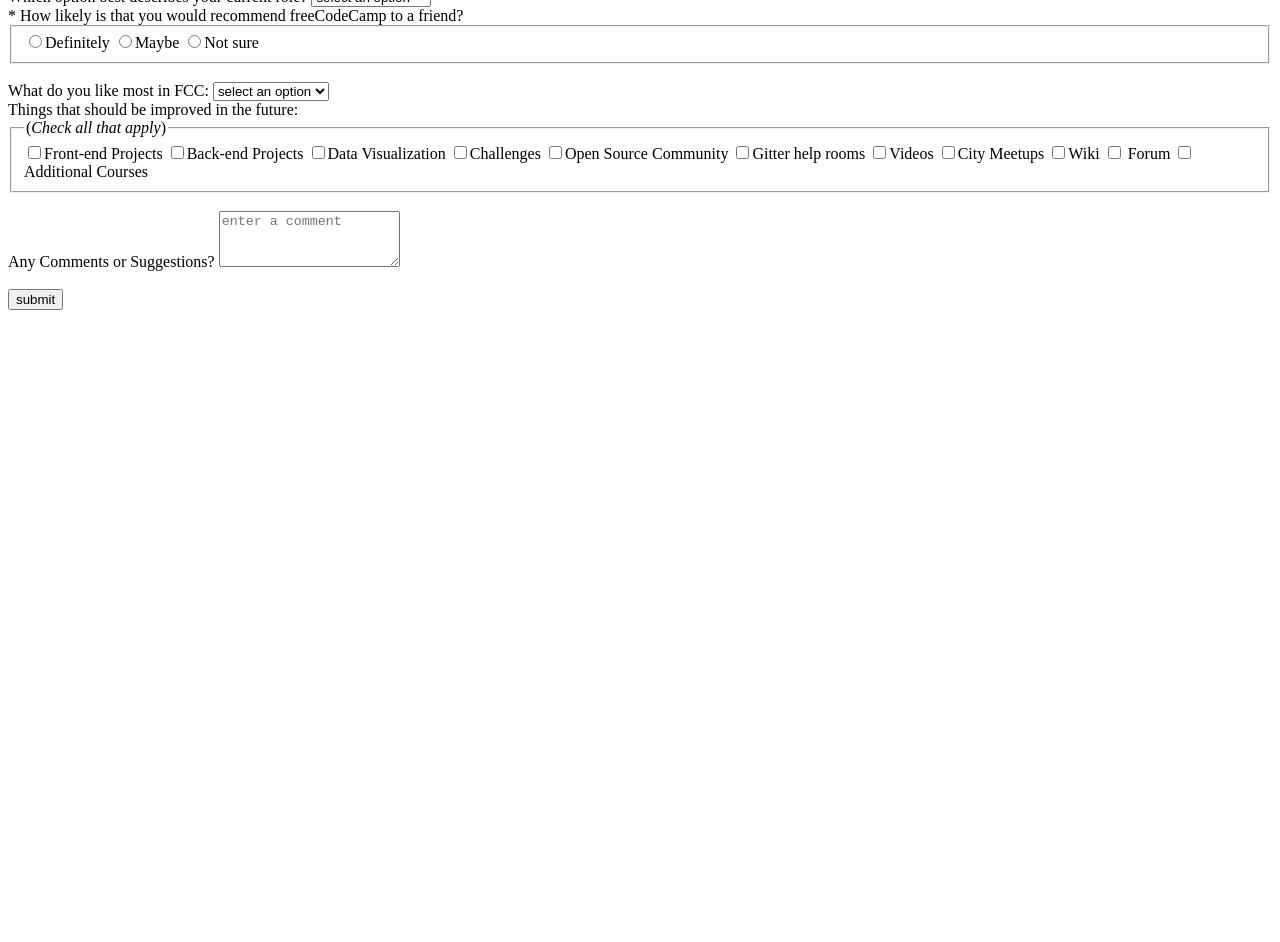
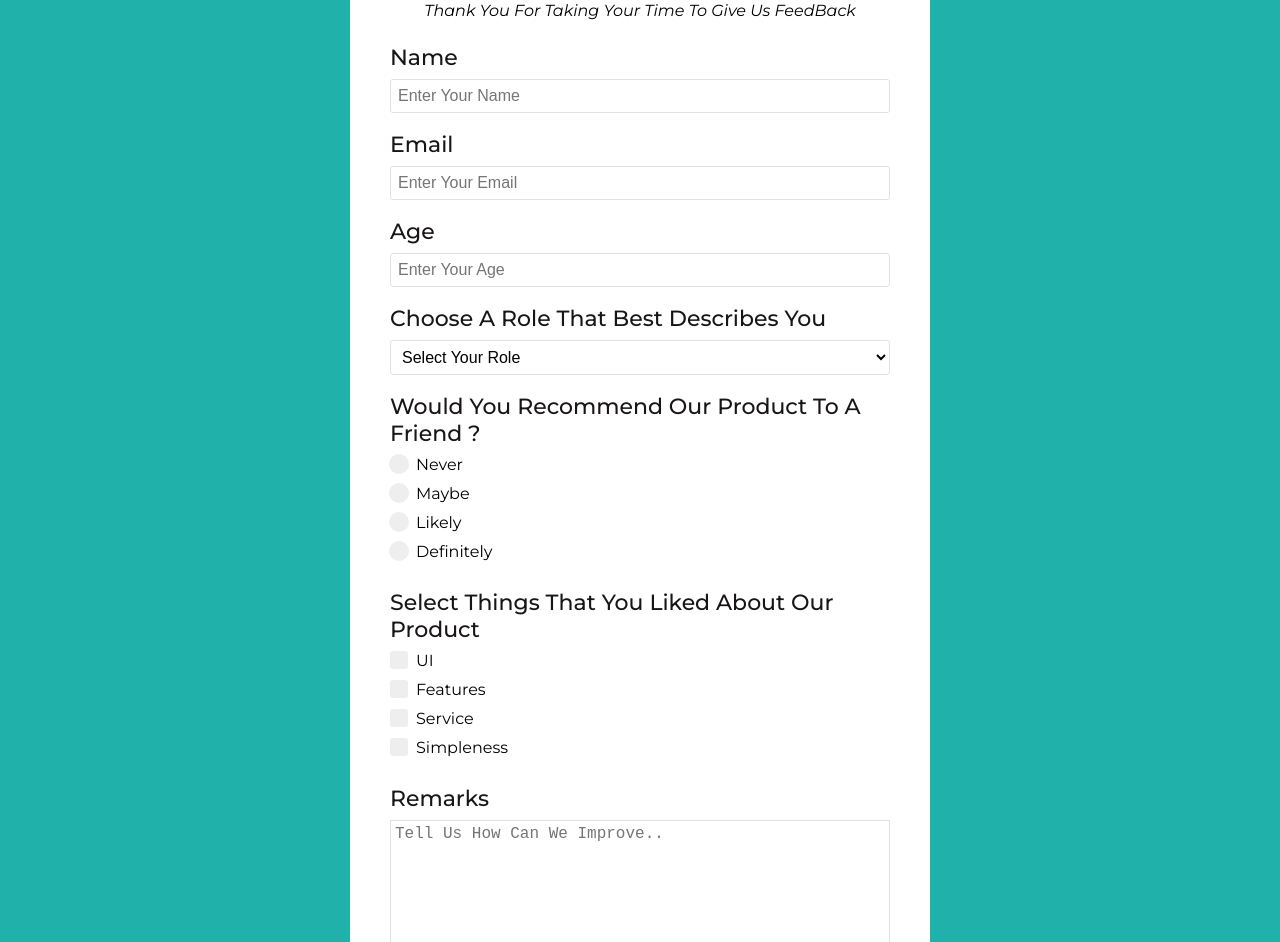
Before and after one commit to DavidDimasPatty/DavidDimasPatty-Practice-Challenge---Automated-Tester, a website: page public/page/survey.html in a window 1280 px wide. Shown: the part 142-1084 px from the top of the page. Before the commit the page ends 800 px from the top, so only its background shows below. Drawn offline with Linux system fonts and the light colour scheme.

Commit message:
change styling

```diff
--- a/public/page/index.css
+++ b/public/page/index.css
@@ -1,4 +1,12 @@
-
+body {
+    margin: 40px 0 40px 0;
+    padding: 0;
+    border: none;
+    outline: none;
+    /* background-color: #eee; */
+    background-color: lightseagreen;
+    box-shadow: none;
+   }
 #popupbox{
 margin: 0;
 margin-left: 40%;
@@ -9,12 +17,28 @@
 height: 150px;
 position: absolute;
 background: #FBFBF0;
-border: solid #000000 2px;
+border-radius: 15px;
 z-index: 9;
 font-family: arial;
 visibility: hidden;
+font-family: 'Montserrat', -apple-system, BlinkMacSystemFont, 'Segoe UI', 'Roboto', 'Helvetica Neue', Arial, sans-serif;
+font-size: 20px;
 }
 #wrong{
 color: red;
 visibility: hidden;
+font-size: 15px;
+margin-top: 10px;
+margin-bottom: 10px;
 }
+#submit {
+    width: 100%;
+    display: block;
+    height: 40px;
+    background-color: #191516;
+    border: none;
+    font-weight: bold;
+    font-size: 20px;
+    color: white;
+    box-sizing: border-box;
+}
--- a/public/page/success.css
+++ b/public/page/success.css
@@ -0,0 +1,91 @@
+body {
+    margin: 40px 0 40px 0;
+    padding: 0;
+    border: none;
+    outline: none;
+    /* background-color: #eee; */
+    background-color: lightseagreen;
+    box-shadow: none;
+    font-family: 'Montserrat', -apple-system, BlinkMacSystemFont, 'Segoe UI', 'Roboto', 'Helvetica Neue', Arial, sans-serif;
+}
+
+main {
+    background-color: white;
+    padding: 10px 40px 40px 40px;
+    display: block;
+    text-align: left;
+    max-width: 500px;
+    margin: auto;
+    border-radius: 10px;
+
+    text-align: center;
+}
+
+h1 {
+    font-size: 40px;
+    color: #191516;
+    font-weight: bold;
+}
+
+@media (max-width: 540px) {
+ main {
+        max-width: 380px;
+    }
+}
+@media (max-width: 460px) {
+    main {
+        max-width: 280px;
+    }
+    h1 {
+        font-size: 32px;
+    }
+    #description {
+        font-size: 15px;
+    }
+    form {
+        font-size: 18px;
+    }
+    #name, #email, #number, #dropdown, textarea {
+        font-size: 15px;
+    }
+    [type="radio"]+label, [type="checkbox"]+label>span {
+        font-size: 15px;
+    }
+}
+
+@media (max-width: 375px) {
+ main {
+        max-width: 260px;
+        padding: 10px 30px 30px 40px;
+    }
+    h1 {
+        font-size: 28px;
+    }
+    #description {
+        font-size: 12px;
+    }
+    form {
+        font-size: 15px;
+    }
+    #name, #email, #number, #dropdown, textarea {
+        font-size: 12px;
+    }
+    [type="radio"]+label, [type="checkbox"]+label>span {
+        font-size: 12px;
+    }
+    button {
+        font-size: 18px;
+    }
+}
+
+@media (max-width: 320px) {
+ main {
+        max-width: 220px;
+    }
+}
+
+@media (max-width: 280px) {
+ main {
+        max-width: 180px;
+    }
+}
--- a/public/page/survey.css
+++ b/public/page/survey.css
@@ -0,0 +1,293 @@
+body {
+    margin: 40px 0 40px 0;
+    padding: 0;
+    border: none;
+    outline: none;
+    /* background-color: #eee; */
+    background-color: lightseagreen;
+    box-shadow: none;
+    font-family: 'Montserrat', -apple-system, BlinkMacSystemFont, 'Segoe UI', 'Roboto', 'Helvetica Neue', Arial, sans-serif;
+}
+
+main {
+    background-color: white;
+    padding: 10px 40px 40px 40px;
+    display: block;
+    text-align: left;
+    max-width: 500px;
+    margin: auto;
+    border-radius: 10px;
+}
+
+header {
+    text-align: center;
+}
+
+h1 {
+    font-size: 40px;
+    color: #191516;
+    font-weight: bold;
+}
+
+form {
+    display: flex;
+    flex-direction: column;
+    font-size: 22px;
+}
+
+#name, #email, #number, #dropdown {
+    outline: none;
+    width: 100%;
+    padding: 7px;
+    font-size: 16px;
+    border: 1px solid #dee2e6;
+    border-radius: 3px;
+    background-color: white;
+    box-sizing: border-box;
+}
+
+#dropdown, option {
+    outline: none;
+}
+
+select {
+    padding: 7px;
+}
+
+textarea {
+    display: block;
+}
+
+.form-group {
+    padding: 8px 0;
+    margin-bottom: 2px;
+}
+
+.form-group>label {
+    margin-bottom: 8px;
+    color: #191516;
+    display: block;
+    font-weight: 500;
+}
+
+[type="checkbox"]+label>span, [type="radio"]+label {
+    font-size: 16px;
+}
+
+[type="checkbox"], [type="radio"] {
+    margin: 0 8px 0 0;
+    box-sizing: border-box;
+    min-width: 18px;
+    min-height: 18px;
+}
+
+/*hide the original checkbox and radio button*/
+
+[type="checkbox"] , [type="radio"] {
+    opacity: 0;
+    pointer-events: none;
+}
+
+
+.radio-group, .checkbox-group {
+    display: flex;
+    flex-direction: row;
+    margin-bottom: 10px;
+    position: relative;
+}
+
+[type="radio"]+label {
+    margin: 0 5px 0 0;
+    font-size: 16px;
+    position: relative;
+    cursor: pointer;
+}
+
+[type="checkbox"]+label {
+    margin: 0 5px 0 0;
+    font-size: 16px;
+    position: relative;
+    cursor: pointer;
+}
+
+/* this is the custom box for the checkbox*/
+
+[type="checkbox"]+label::before {
+    content: '';
+    min-width: 18px;
+    min-height: 18px;
+    position: absolute;
+    left: -26px;
+    border-radius: 3px;
+    /* top: 5px; */
+    background-color: #eee;
+    transition: all 0.4s;
+}
+
+/* custom checkmark made using only css*/
+
+/*
+[type="checkbox"]+label::after {
+    content: '';
+    min-width: 0px;
+    min-height: 0px;
+    position: absolute;
+    left: -20px;
+    top: 2px;
+    border-right: 1px solid white;
+    border-bottom: 1px solid white;
+    background-color:red;
+    transform: rotateZ(40deg);
+    transition:  all 0.4s;
+
+}
+*/
+
+/* this will unhide the custom checkmark */
+
+/* [type="checkbox"]:checked +label::after {
+    min-width: 5px;
+    min-height: 10px;
+} */
+
+/* this is the svg for the checkmark */
+
+[type="checkbox"]+label svg {
+    position: absolute;
+    width: 28px;
+    left: -31px;
+    top: -5px;
+}
+
+/* this is the polyline for the checkmark svg */
+
+[type="checkbox"]+label svg polyline {
+    stroke: white;
+    stroke-width: 8;
+    fill: none;
+    stroke-dasharray: 70;
+    stroke-dashoffset: 70;
+    transition: stroke-dashoffset 0.4s;
+}
+
+/* change the color of custom checkbox when the original checkbox is in checked state */
+
+[type="checkbox"]:checked+label::before {
+    background-color: #191516;
+}
+
+/* setting stroke-dashoffset to 0 will reveal the hidden checkmark */
+
+[type="checkbox"]:checked+label svg polyline {
+    stroke-dashoffset: 0;
+}
+
+textarea {
+    width: 100%;
+    box-sizing: border-box;
+    height: 200px;
+    resize: none;
+    padding: 4px;
+    font-size: 16px;
+    border: 1px solid #dee2e6;
+}
+
+button {
+    width: 100%;
+    display: block;
+    height: 40px;
+    background-color: #191516;
+    border: none;
+    font-weight: bold;
+    font-size: 20px;
+    color: white;
+    box-sizing: border-box;
+}
+
+#description {
+    text-align: center;
+    font-style: italic;
+    margin-top: -10px;
+}
+
+/* custom circle for radio button*/
+[type="radio"]+label::before {
+    content: '';
+    position: absolute;
+    border-radius: 50%;
+    background-color: #eee;
+    left: -27px;
+    top: -1px;
+    width: 20px;
+    height: 20px;
+    transition: all 0.4s;
+}
+
+/* fill circle with inset shadow when it is selected*/
+[type="radio"]:checked+label::before {
+    box-shadow: inset 0 0 0 6px #191516;
+}
+
+
+@media (max-width: 540px) {
+ main {
+        max-width: 380px;
+    }
+}
+@media (max-width: 460px) {
+    main {
+        max-width: 280px;
+    }
+    h1 {
+        font-size: 32px;
+    }
+    #description {
+        font-size: 15px;
+    }
+    form {
+        font-size: 18px;
+    }
+    #name, #email, #number, #dropdown, textarea {
+        font-size: 15px;
+    }
+    [type="radio"]+label, [type="checkbox"]+label>span {
+        font-size: 15px;
+    }
+}
+
+@media (max-width: 375px) {
+ main {
+        max-width: 260px;
+        padding: 10px 30px 30px 40px;
+    }
+    h1 {
+        font-size: 28px;
+    }
+    #description {
+        font-size: 12px;
+    }
+    form {
+        font-size: 15px;
+    }
+    #name, #email, #number, #dropdown, textarea {
+        font-size: 12px;
+    }
+    [type="radio"]+label, [type="checkbox"]+label>span {
+        font-size: 12px;
+    }
+    button {
+        font-size: 18px;
+    }
+}
+
+@media (max-width: 320px) {
+ main {
+        max-width: 220px;
+    }
+}
+
+@media (max-width: 280px) {
+ main {
+        max-width: 180px;
+    }
+}
--- a/public/page/survey.html
+++ b/public/page/survey.html
@@ -1,87 +1,113 @@
 <!DOCTYPE html>
-<html>
+<html lang="en">
 
-    <body>
+<head>
+    <meta name="viewport" content="width=device-width, initial-scale=1.0">
+    <title>Survey Form</title>
+    <link rel="stylesheet" href="survey.css">
+    <link rel="preconnect" href="https://fonts.googleapis.com">
+    <link rel="preconnect" href="https://fonts.gstatic.com" crossorigin>
+    <link href="https://fonts.googleapis.com/css2?family=Montserrat:ital,wght@0,100;0,200;0,300;0,400;0,500;0,600;0,700;0,800;0,900;1,100;1,200;1,300;1,400;1,500;1,600;1,700;1,800;1,900&display=swap" rel="stylesheet">
+</head>
+
+<body>
+    <main>
         <header>
-          <section class="title-text">
-            <h1 id="Survey">Survey Form</h1>
-          </section>
+            <h1 id="title">Survey Form</h1>
+            <p id="description">Thank You For Taking Your Time To Give Us FeedBack</p>
         </header>
+        <form id="survey-form">
 
-        <main>
-          <form id="survey-form">
-            <section id="survey-fields">
-              <!-- identification fields -->
-              <label for="name" id="name-label">* Name:</label>
-              <input id="name" type="text" placeholder="enter your name" required>
-              <br>
-              <label for="Email" id="email-label">* Email:</label>
-              <input id="email" type="email" placeholder="enter your email" required>
-              <br>
-              <label for="number" id="number-label">* Age:</label>
-              <input id="number" type="number" placeholder="enter your age" min=1 max=125 required>
-              <br>
-              <!-- Which option best describes your current role -->
-              <label for="dropdown">Which option best describes your current role?</label>
-              <select id="dropdown" form="survey-form">
-                <option value="" disabled selected>select an option</option>
-                <option value="student">Student</option>
-                <option value="full-time-job">Full time job</option>
-                <option value="full-time-learner">Full time learner</option>
-                <option value="prefer-not">Prefer not to say</option>
-                <option value="other">Other</option>
-              </select>
-              <br>
-              <!-- How likely is that you would recommend freeCodeCamp to a friend -->
-              <label for="recommendation">* How likely is that you would recommend freeCodeCamp to a friend?</label>
-              <fieldset id="recommendation">
-                <label for="r_definitely"><input type="radio" name="recommend" id="r_definitely" value="definitely" required>Definitely</label>
-                <label for="r_maybe"><input type="radio" name="recommend" id="r_maybe" value="maybe" required>Maybe</label>
-                <label for="r_not_sure"><input type="radio" name="recommend" id="r_not_sure" value="notsure" required>Not sure</label>
-              </fieldset>
-              <br>
-              <!-- What do you like most in FCC -->
-              <label for="likethemost">What do you like most in FCC:</label>
-              <select id="likethemost">
-                <option value="" disabled selected>select an option</option>
-                <option value="challenges">Challenges</option>
-                <option value="projects">Projects</option>
-                <option value="community">Community</option>
-                <option value="open-source">Open Source</option>
-              </select>
-              <br>
-              <!-- Things that should be improved in the future -->
-              <label for="improvements">Things that should be improved in the future:</label>
-              <fieldset id="improvements">
-                <legend>(<em>Check all that apply</em>)</legend>
-                <label for="c-fep"><input type="checkbox" name="improve-checks" id="c-fep" value="fep">Front-end Projects</label>
-                <label for="c-bep"><input type="checkbox" name="improve-checks" id="c-bep" value="bep">Back-end Projects</label>
-                <label for="c-datav"><input type="checkbox" name="improve-checks" id="c-datav" value="datav">Data Visualization</label>
-                <label for="c-chlgs"><input type="checkbox" name="improve-checks" id="c-chlgs" value="chlgs">Challenges</label>
-                <label for="c-osc"><input type="checkbox" name="improve-checks" id="c-osc" value="osc">Open Source Community</label>
-                <label for="c-ghr"><input type="checkbox" name="improve-checks" id="c-ghr" value="ghr">Gitter help rooms</label>
-                <label for="c-vid"><input type="checkbox" name="improve-checks" id="c-vid" value="vid">Videos</label>
-                <label for="c-meet"><input type="checkbox" name="improve-checks" id="c-meet" value="meet">City Meetups</label>
-                <label for="c-wiki"><input type="checkbox" name="improve-checks" id="c-wiki" value="wiki">Wiki</label>
-                <label for="c-forum"><input type="checkbox" name="improve-checks" id="c-forum" value="forum">
-      Forum</label>
-                <label for="c-addcours"><input type="checkbox" name="improve-checks" id="c-addcours" value="addcours">Additional Courses</label>
-              </fieldset>
-              <br>
-              <!-- Any Comments or Suggestions -->
-              <label for="comments">Any Comments or Suggestions?</label>
-              <textarea style="height:50px;resize:vertical;" id="comments" placeholder="enter a comment"></textarea>
-            </section>
-            <br>
-            <!-- submit -->
-            <button id="submit">submit</button>
-          </form>
-        </main>
+            <div class="form-group">
+                <label for="name" id="name-label">Name</label>
+                <input type="text" name="name" id="name" placeholder="Enter Your Name" required>
+            </div>
+            <div class="form-group">
+                <label for="email" id="email-label">Email</label>
+                <input type="email" name="email" id="email" placeholder="Enter Your Email" required>
+            </div>
+            <div class="form-group">
+                <label for="age" id="number-label">Age</label>
+                <input type="number" name="age" id="number" min="1" max="99" placeholder="Enter Your Age">
+            </div>
 
-      </body>
+            <div class="form-group">
+                <label for="occupation">Choose A Role That Best Describes You</label>
+                <select name="occupation" id="dropdown">
+                    <option selected disabled value>Select Your Role</option>
+                    <option value="student">Student</option>
+                    <option value="full-time-job">Full Time Job</option>
+                    <option value="part-time-job">Part Time Job</option>
+                    <option value="prefer-to-not-say">Prefer Not To Say</option>
+                    <option value="other">Other</option>
+                </select>
+            </div>
 
+            <div class="form-group">
+                <label for="rating">Would You Recommend Our Product To A Friend ?</label>
+                <div class="radio-group">
+                    <input type="radio" name="rating" id="never" value="never"><label for="never"> Never </label>
+                </div>
+                <div class="radio-group">
+                    <input type="radio" name="rating" id="maybe" value="maybe"><label for="maybe"> Maybe </label>
+                </div>
+                <div class="radio-group">
+                    <input type="radio" name="rating" id="likely" value="likely"><label for="likely"> Likely </label>
+                </div>
+                <div class="radio-group">
+                    <input type="radio" name="rating" id="definitely" value="definitely"><label for="definitely">
+                        Definitely
+                    </label>
+                </div>
+            </div>
 
+            <div class="form-group">
+                <label for="liked">Select Things That You Liked About Our Product</label>
+                <div class="checkbox-group">
+                    <input type="checkbox" name="liked" id="ui" value="ui"><label for="ui">
+                        <svg class="check-mark-svg" xmlns="http://www.w3.org/2000/svg" viewBox="0 0 100 100">
+                            <polyline class="check-mark-svg-path" points="25.5,53.5 39.5,67.5 72.5,34.5 " />
+                        </svg>
+                        <span>UI</span>
+                    </label>
+                </div>
+                <div class="checkbox-group">
+                    <input type="checkbox" name="liked" id="features" value="features"><label for="features">
+                        <svg class="check-mark-svg" xmlns="http://www.w3.org/2000/svg" viewBox="0 0 100 100">
+                            <polyline class="check-mark-svg-path" points="25.5,53.5 39.5,67.5 72.5,34.5 " />
+                        </svg>
+                        <span>Features</span>
+                    </label>
+                </div>
+                <div class="checkbox-group">
+                    <input type="checkbox" name="liked" id="service" value="service"><label for="service">
+                        <svg class="check-mark-svg" xmlns="http://www.w3.org/2000/svg" viewBox="0 0 100 100">
+                            <polyline class="check-mark-svg-path" points="25.5,53.5 39.5,67.5 72.5,34.5 " />
+                        </svg>
+                        <span>Service</span>
+                    </label>
+                </div>
+                <div class="checkbox-group">
+                    <input type="checkbox" name="liked" id="simpleness" value="simpleness"><label for="simpleness">
+                        <svg class="check-mark-svg" xmlns="http://www.w3.org/2000/svg" viewBox="0 0 100 100">
+                            <polyline class="check-mark-svg-path" points="25.5,53.5 39.5,67.5 72.5,34.5 " />
+                        </svg>
 
+                        <span>Simpleness</span>
+                    </label>
+                </div>
+            </div>
 
+            <div class="form-group">
+                <label for="remark">Remarks</label>
+                <textarea name="remark" id="remark" placeholder="Tell Us How Can We Improve.."></textarea>
+            </div>
+
+            <div class="form-group">
+                <button id="submit" type="submit">Submit</button>
+            </div>
+        </form>
+    </main>
+</body>
 
 </html>
```
Also changed, not shown: public/page/index.html (+2 -2 lines), public/page/success.html (+10 -0 lines).
